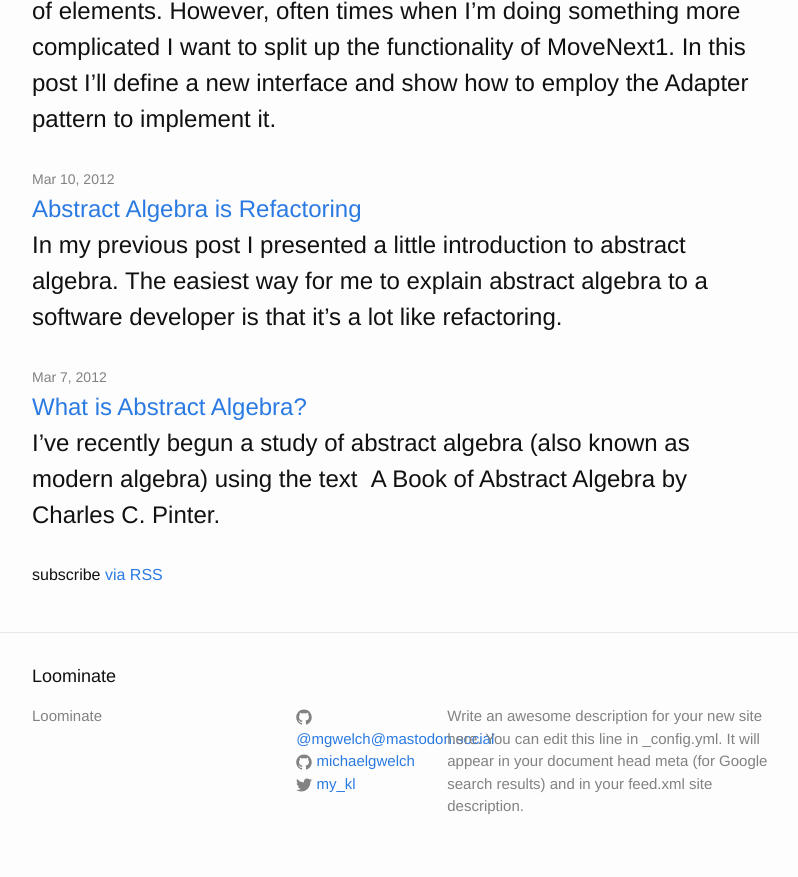
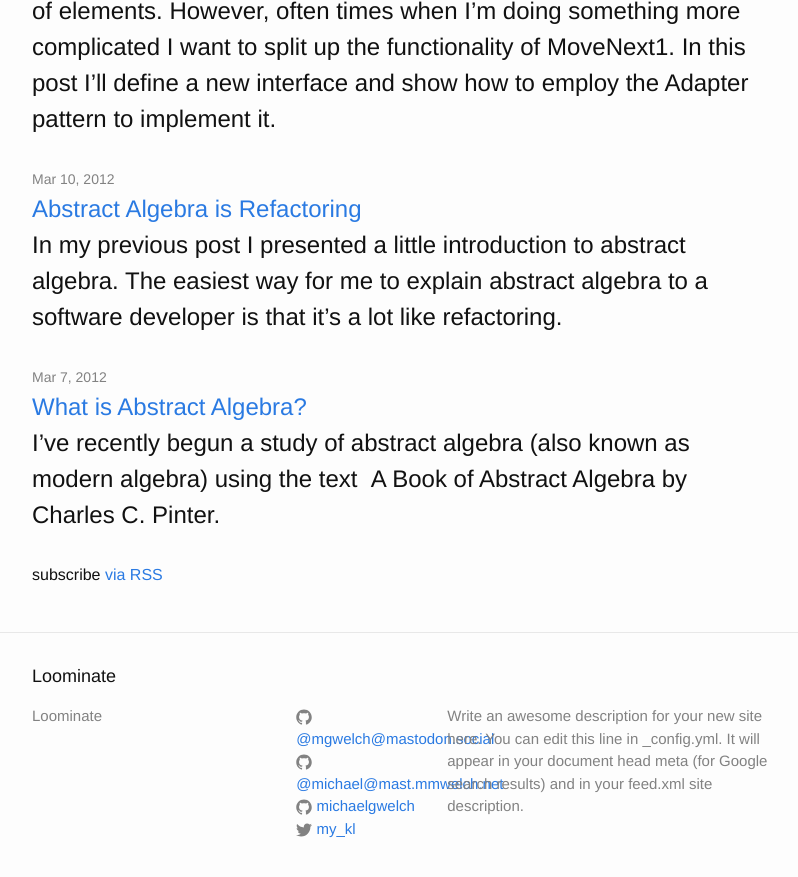
Before and after one commit to michaelgwelch/loominate.net, a Jekyll site: the page built from index.html, in a window 1280 px wide and 900 px high, scrolled down 5838 px. Shown: the top 877 px of the window, without its empty margins (238-1036 px from the left). Built offline with Jekyll 4.4.1, drawn with Linux system fonts in a browser that asks for light colours; formulas are drawn with MathJax 3.

Commit message:
add alias for mastodon

```diff
--- a/_config.yml
+++ b/_config.yml
@@ -19,3 +19,4 @@ kramdown:
 excerpt_separator: "<!--more-->"
 
 theme: jekyll-theme-minimal
+include: ["/.well-known" ]
--- a/_includes/footer.html
+++ b/_includes/footer.html
@@ -26,6 +26,16 @@
 
               <span class="username">@mgwelch@mastodon.social</span>
             </a>
+            <a rel="me" href="https://mast.mmfwelch.net/@michael">
+              <span class="icon  icon--github">
+                <svg viewBox="0 0 16 16">
+                  <path fill="#828282"
+                    d="M7.999,0.431c-4.285,0-7.76,3.474-7.76,7.761 c0,3.428,2.223,6.337,5.307,7.363c0.388,0.071,0.53-0.168,0.53-0.374c0-0.184-0.007-0.672-0.01-1.32 c-2.159,0.469-2.614-1.04-2.614-1.04c-0.353-0.896-0.862-1.135-0.862-1.135c-0.705-0.481,0.053-0.472,0.053-0.472 c0.779,0.055,1.189,0.8,1.189,0.8c0.692,1.186,1.816,0.843,2.258,0.645c0.071-0.502,0.271-0.843,0.493-1.037 C4.86,11.425,3.049,10.76,3.049,7.786c0-0.847,0.302-1.54,0.799-2.082C3.768,5.507,3.501,4.718,3.924,3.65 c0,0,0.652-0.209,2.134,0.796C6.677,4.273,7.34,4.187,8,4.184c0.659,0.003,1.323,0.089,1.943,0.261 c1.482-1.004,2.132-0.796,2.132-0.796c0.423,1.068,0.157,1.857,0.077,2.054c0.497,0.542,0.798,1.235,0.798,2.082 c0,2.981-1.814,3.637-3.543,3.829c0.279,0.24,0.527,0.713,0.527,1.437c0,1.037-0.01,1.874-0.01,2.129 c0,0.208,0.14,0.449,0.534,0.373c3.081-1.028,5.302-3.935,5.302-7.362C15.76,3.906,12.285,0.431,7.999,0.431z" />
+                </svg>
+              </span>
+
+              <span class="username">@michael@mast.mmwelch.net</span>
+            </a>
           </li>
 
           {% if site.github_username %}
@@ -47,8 +57,9 @@
             <a rel="me" href="https://twitter.com/{{ site.twitter_username }}">
               <span class="icon  icon--twitter">
                 <svg viewBox="0 0 16 16">
-                  <path fill="#828282" d="M15.969,3.058c-0.586,0.26-1.217,0.436-1.878,0.515c0.675-0.405,1.194-1.045,1.438-1.809
-                  c-0.632,0.375-1.332,0.647-2.076,0.793c-0.596-0.636-1.446-1.033-2.387-1.033c-1.806,0-3.27,1.464-3.27,3.27 c0,0.256,0.029,0.506,0.085,0.745C5.163,5.404,2.753,4.102,1.14,2.124C0.859,2.607,0.698,3.168,0.698,3.767 c0,1.134,0.577,2.135,1.455,2.722C1.616,6.472,1.112,6.325,0.671,6.08c0,0.014,0,0.027,0,0.041c0,1.584,1.127,2.906,2.623,3.206 C3.02,9.402,2.731,9.442,2.433,9.442c-0.211,0-0.416-0.021-0.615-0.059c0.416,1.299,1.624,2.245,3.055,2.271 c-1.119,0.877-2.529,1.4-4.061,1.4c-0.264,0-0.524-0.015-0.78-0.046c1.447,0.928,3.166,1.469,5.013,1.469 c6.015,0,9.304-4.983,9.304-9.304c0-0.142-0.003-0.283-0.009-0.423C14.976,4.29,15.531,3.714,15.969,3.058z"/>
+                  <path fill="#828282"
+                    d="M15.969,3.058c-0.586,0.26-1.217,0.436-1.878,0.515c0.675-0.405,1.194-1.045,1.438-1.809
+                  c-0.632,0.375-1.332,0.647-2.076,0.793c-0.596-0.636-1.446-1.033-2.387-1.033c-1.806,0-3.27,1.464-3.27,3.27 c0,0.256,0.029,0.506,0.085,0.745C5.163,5.404,2.753,4.102,1.14,2.124C0.859,2.607,0.698,3.168,0.698,3.767 c0,1.134,0.577,2.135,1.455,2.722C1.616,6.472,1.112,6.325,0.671,6.08c0,0.014,0,0.027,0,0.041c0,1.584,1.127,2.906,2.623,3.206 C3.02,9.402,2.731,9.442,2.433,9.442c-0.211,0-0.416-0.021-0.615-0.059c0.416,1.299,1.624,2.245,3.055,2.271 c-1.119,0.877-2.529,1.4-4.061,1.4c-0.264,0-0.524-0.015-0.78-0.046c1.447,0.928,3.166,1.469,5.013,1.469 c6.015,0,9.304-4.983,9.304-9.304c0-0.142-0.003-0.283-0.009-0.423C14.976,4.29,15.531,3.714,15.969,3.058z" />
                 </svg>
               </span>
 
```
Also changed, not shown: 1 other file.
